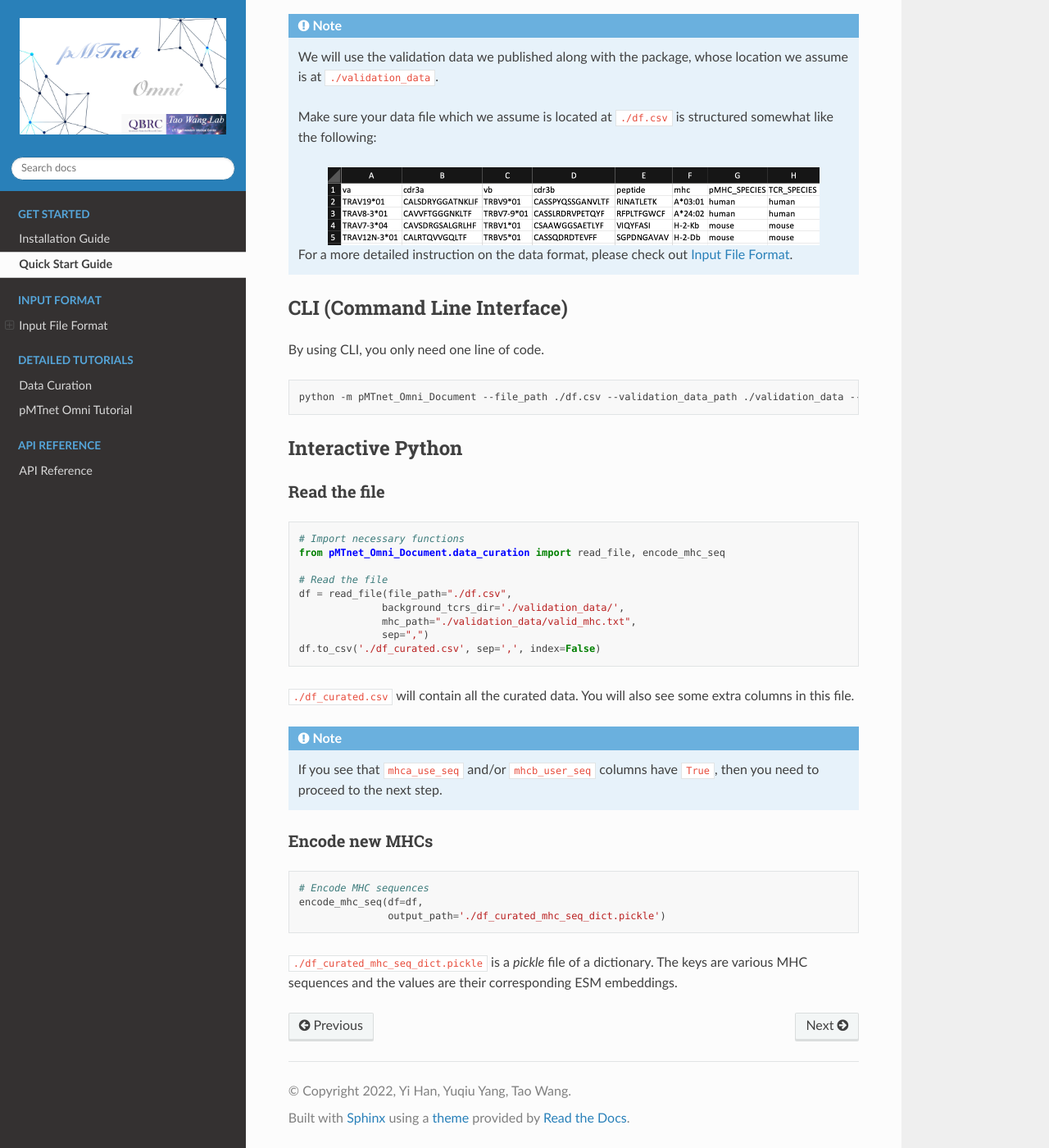
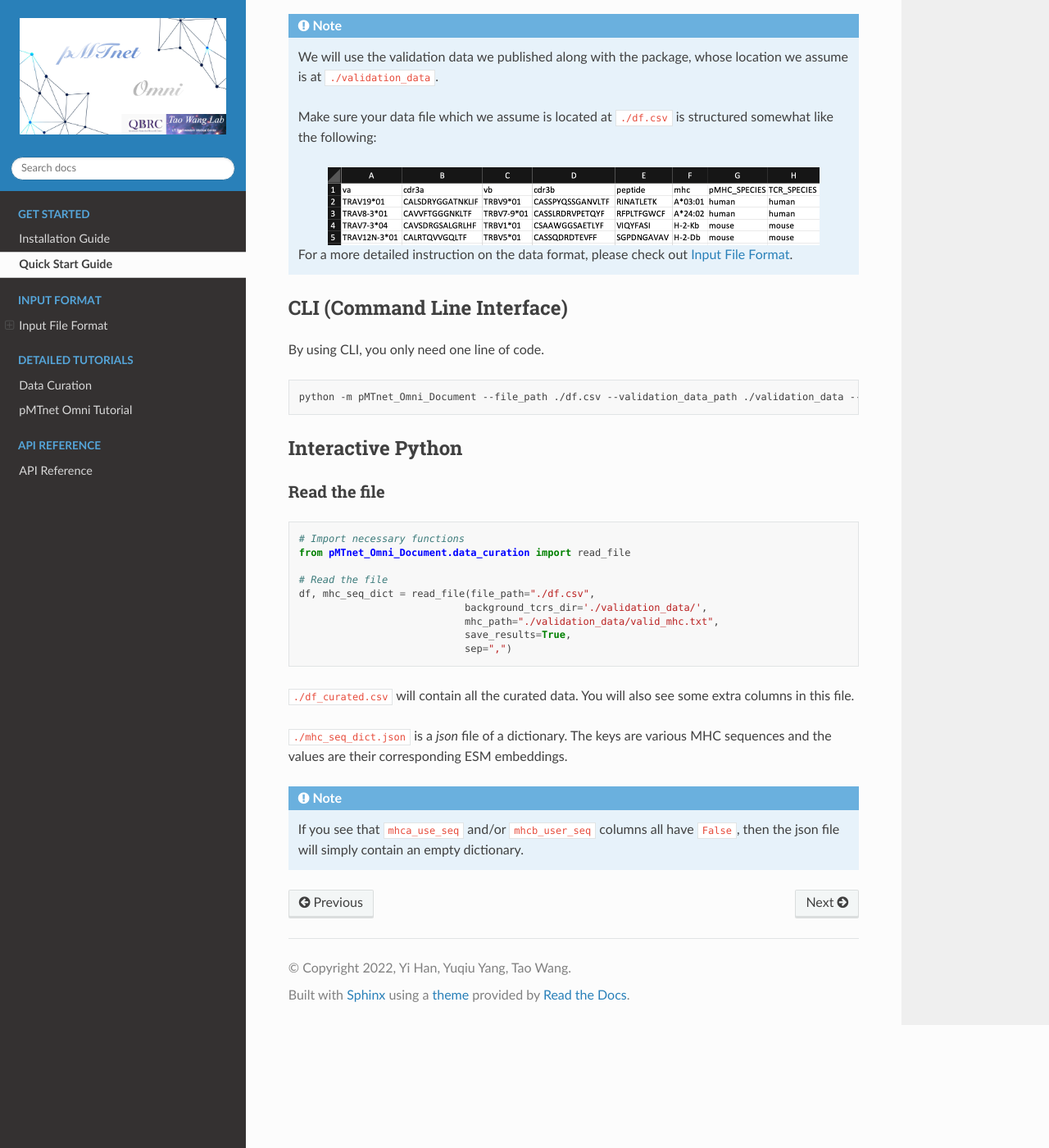
Before and after one commit to Yuqiu-Yang/pMTnet_Omni_Document, a Sphinx documentation site: the page built from docs/source/quick_start.rst, in a window 1280 px wide and 1400 px high, scrolled down 460 px. Shown: the whole window at 82% size. Built offline with Sphinx 7.4.7 and the Read the Docs theme 2.0.0, drawn with Linux system fonts in a browser that asks for light colours.

Commit message:
Update quick_start.rst

```diff
--- a/docs/source/quick_start.rst
+++ b/docs/source/quick_start.rst
@@ -33,7 +33,7 @@ By using CLI, you only need one line of code.
 
 .. code:: bash
 
-    python -m pMTnet_Omni_Document --file_path ./df.csv --validation_data_path ./validation_data --output_file_path ./df_curated.csv
+    python -m pMTnet_Omni_Document --file_path ./df.csv --validation_data_path ./validation_data --output_folder_path ./
 
 
 Interactive Python
@@ -43,30 +43,23 @@ Read the file
 .. code-block:: python
 
     # Import necessary functions
-    from pMTnet_Omni_Document.data_curation import read_file, encode_mhc_seq
+    from pMTnet_Omni_Document.data_curation import read_file
 
     # Read the file
-    df = read_file(file_path="./df.csv",
-                  background_tcrs_dir='./validation_data/',
-                  mhc_path="./validation_data/valid_mhc.txt",
-                  sep=",")
-    df.to_csv('./df_curated.csv', sep=',', index=False)
+    df, mhc_seq_dict = read_file(file_path="./df.csv",
+                                background_tcrs_dir='./validation_data/',
+                                mhc_path="./validation_data/valid_mhc.txt",
+                                save_results=True,
+                                sep=",")
 
 ``./df_curated.csv`` will contain all the curated data. You will
 also see some extra columns in this file.
 
+``./mhc_seq_dict.json`` is a *json* file of a dictionary.
+The keys are various MHC sequences and the values are their corresponding
+ESM embeddings.
+
 .. note::
     If you see that ``mhca_use_seq`` and/or ``mhcb_user_seq`` columns
-    have ``True``, then you need to proceed to the next step.
-
-Encode new MHCs
-~~~~~~~~~~~~~~~~~~~~~~~
-.. code-block:: python
-
-    # Encode MHC sequences
-    encode_mhc_seq(df=df,
-                   output_path='./df_curated_mhc_seq_dict.pickle')
-
-``./df_curated_mhc_seq_dict.pickle`` is a *pickle* file of a dictionary.
-The keys are various MHC sequences and the values are their corresponding
-ESM embeddings.
+    all have ``False``, then the json file will simply contain an empty
+    dictionary.
```
